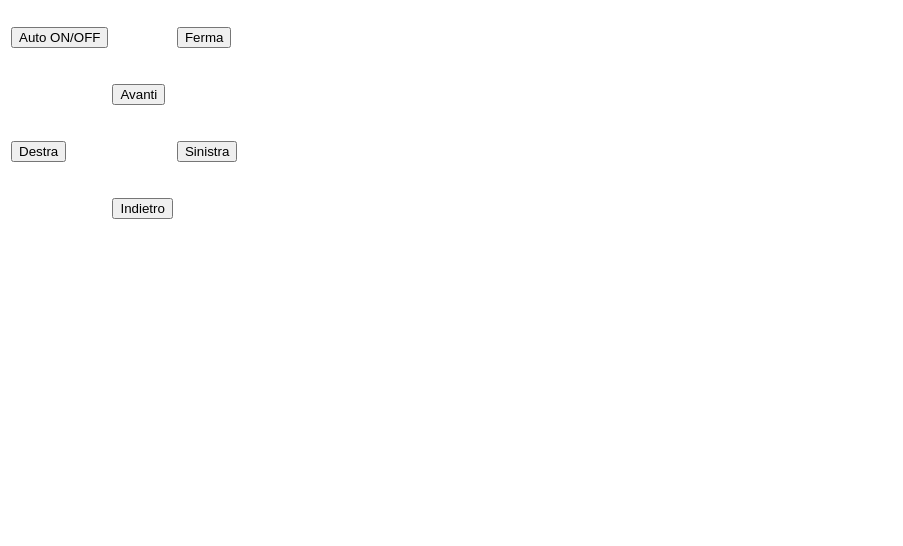
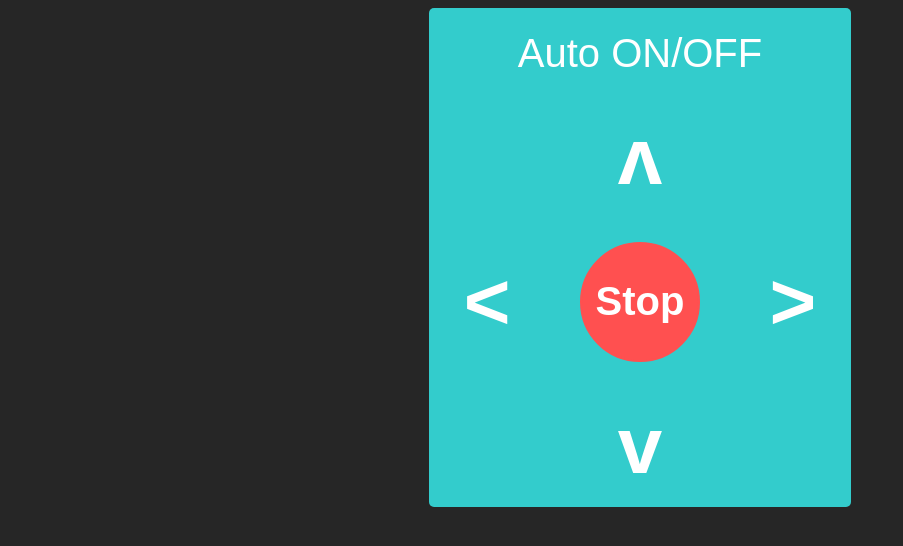
Before and after one commit to B1keHead/Roboval_AGV, a Flask app: page / in a window 1280 px wide. Shown: the top 546 px of the page, without its empty margins (0-903 px from the left). Run offline with Flask 2, Linux system fonts and the light colour scheme.

Commit message:
Css done!

```diff
--- a/dev_server.py
+++ b/dev_server.py
@@ -16,7 +16,7 @@ def handle_data():
 
 
 def main():
-    app.run(host='0.0.0.0', port='80')
+    app.run(host='127.0.0.1', port='80')
 
 if __name__ == "__main__":
     main()
--- a/templates/index.html
+++ b/templates/index.html
@@ -1,35 +1,97 @@
 <!DOCTYPE html>
 <html>
 	<head>
+
+		<style>
+			body {
+				background-color: #262626;
+		  		font-family: arial;
+			}
+
+			table {
+				background-color: #33cccc;
+				border-radius: 5px;
+				width: 422.4px;
+				height: 499.2px;
+			}
+
+			input {
+				margin: 10px;
+				cursor: pointer;
+			}
+
+			input:focus {
+				outline: 0px !important;
+			}
+
+			#stop {
+				height: 120px;
+				width: 120px;
+				border-radius: 50%;
+				border: 2px solid #ff5050;
+				background-color: #ff5050;
+				font-weight: bold;
+				font-size: 40px;
+				color: white;
+			}
+
+			#auto {
+				background-color: #33cccc;
+				color: white;
+				border: 2px solid #33cccc;
+				font-size: 40px;
+			}
+
+			.singleCol {
+				margin:auto;
+  				display:block;
+				background-color: #33cccc;
+				color: white;
+				border: 2px solid #33cccc;
+				font-size: 80px;
+				font-weight: bold;
+			}
+
+			.centralRow {
+				background-color: #33cccc;
+				color: white;
+				border: 2px solid #33cccc;
+				font-size: 80px;
+				font-weight: bold;
+			}
+
+			td {
+				text-align: center;
+			}
+
+		</style>
+
+	  	<title>Controlli AGV</title>
+
 	</head>
 
 	<body>
+		<center>
 			<form  action="/" method="post">
-
-<table >
+				<table>
 					<tbody>
 						<tr>
-			<td><p><input type="submit" name="send_A" value="Auto ON/OFF"> </p></td>
-			<td></td>
-			<td><p><input type="submit" name="send_S" value="Ferma"> </p></td>
+							<td colspan="3"><input type="submit" name="send_A" value="Auto ON/OFF" id="auto"></td>
 						</tr>
 						<tr>
-			<td> </td>
-			<td><p><input type="submit" name="send_F" value="Avanti"> </p></td>
-			<td> </td>
+							<td colspan="3"><input type="submit" name="send_F" value="ʌ" class="singleCol"></td>
 						</tr>
 						<tr>
-			<td><p><input type="submit" name="send_R" value="Destra"> </p></td>
-			<td> </td>
-			<td><p><input type="submit" name="send_L" value="Sinistra"> </p></td>
+							<td><input type="submit" name="send_L" value="<" class="centralRow"></td>
+							<td><input type="submit" name="send_S" value="Stop" id="stop"></td>
+							<td><input type="submit" name="send_R" value=">" class="centralRow"></td>
 						</tr>
 						<tr>
-			<td> </td>
-			<td><p><input type="submit" name="send_B" value="Indietro"> </p></td>
-			<td> </td>
+							<td colspan="3"><input type="submit" name="send_B" value="v" class="singleCol"></td>
 						</tr>
 					</tbody>
 				</table >
 			</form>
+		</center>
 	</body>
 </html>
```
Lines whose indentation alone changed are shown as unchanged.
